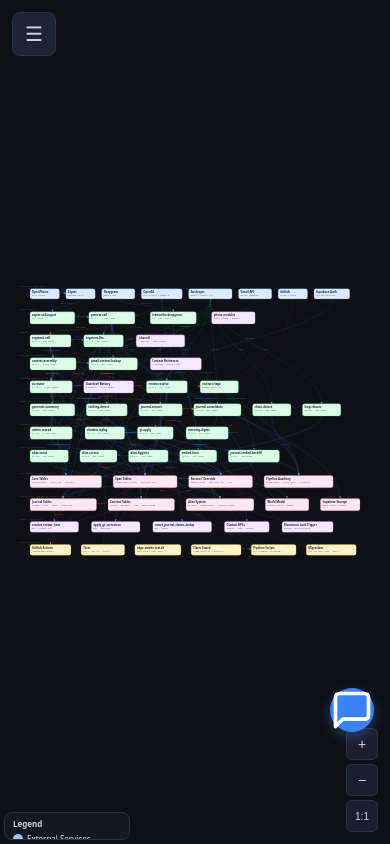
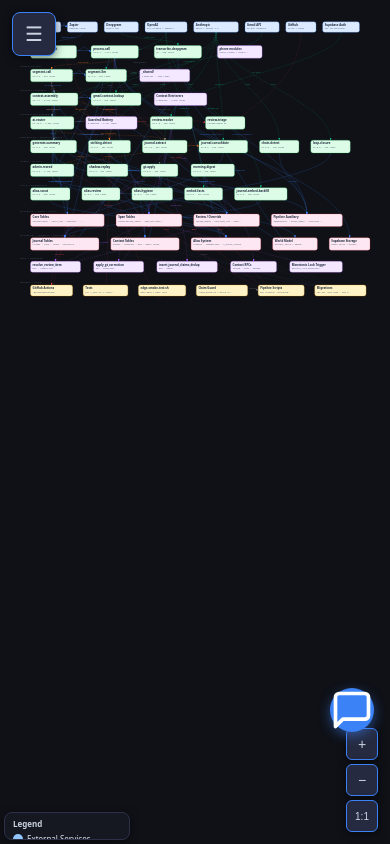
Before and after one commit to hcb-gpt/camber-map, a website: page index.html in a window 390 px wide. Drawn offline with nearby package versions, Linux system fonts and the light colour scheme; no server answers.

Commit message:
fix: mobile layout — top-align diagram, visible controls, safe-area insets
- fitToScreen() top-aligns on mobile instead of vertical centering (fixes blank space)
- iOS Safari timing: rAF + 300ms retry for dynamic viewport
- Hamburger/zoom buttons: brighter bg, blue border, box-shadow for visibility
- safe-area-inset-bottom on zoom controls, chat FAB, legend
- getDiagramBounds() includes row labels to prevent left-side clipping

Co-Authored-By: Claude Opus 4.6 <noreply@anthropic.com>

```diff
--- a/index.html
+++ b/index.html
@@ -347,6 +347,9 @@
       height: 44px;
       top: calc(12px + env(safe-area-inset-top, 0px));
       left: calc(12px + env(safe-area-inset-left, 0px));
+      background: #252a40;
+      border-color: #3b82f6;
+      box-shadow: 0 2px 8px rgba(0,0,0,0.5);
     }
     .layout {
       grid-template-columns: 1fr;
@@ -375,7 +378,7 @@
     }
     .zoom-controls {
       top: auto;
-      bottom: 16px;
+      bottom: calc(16px + env(safe-area-inset-bottom, 0px));
       right: 16px;
       flex-direction: column;
     }
@@ -383,14 +386,17 @@
       width: 36px;
       height: 36px;
       font-size: 16px;
-      background: #1e2235cc;
+      background: #252a40;
+      border-color: #3b82f6;
+      box-shadow: 0 2px 8px rgba(0,0,0,0.5);
     }
     .chat-fab {
-      bottom: calc(16px + 120px);
+      bottom: calc(16px + 120px + env(safe-area-inset-bottom, 0px));
       right: 16px;
       width: 48px;
       height: 48px;
       font-size: 22px;
+      box-shadow: 0 4px 12px rgba(59,130,246,0.5);
     }
     .chat-panel {
       width: 100vw;
@@ -493,10 +499,12 @@
     .legend {
       font-size: 9px;
       padding: 6px 10px;
+      bottom: calc(8px + env(safe-area-inset-bottom, 0px));
       max-height: 28px;
       overflow: hidden;
       cursor: pointer;
       transition: max-height 0.3s ease;
+      box-shadow: 0 2px 8px rgba(0,0,0,0.5);
     }
     .legend.expanded { max-height: 200px; }
     .legend::after {
@@ -537,19 +545,19 @@
       font-size: 14px;
     }
     .zoom-controls {
-      bottom: 12px;
+      bottom: calc(12px + env(safe-area-inset-bottom, 0px));
       right: 12px;
     }
     .chat-fab {
       width: 44px;
       height: 44px;
       font-size: 20px;
-      bottom: calc(12px + 100px);
+      bottom: calc(12px + 100px + env(safe-area-inset-bottom, 0px));
     }
     .legend {
       font-size: 8px;
       padding: 5px 8px;
-      bottom: 4px;
+      bottom: calc(4px + env(safe-area-inset-bottom, 0px));
       left: 4px;
     }
     .legend-row { gap: 4px; margin: 2px 0; }
@@ -1302,6 +1310,13 @@ function getDiagramBounds() {
     if (n.x + n.w > maxX) maxX = n.x + n.w;
     if (n.y + n.h > maxY) maxY = n.y + n.h;
   });
+  // Include row labels which start at x:10
+  ROW_LABELS.forEach(function(rl) {
+    if (rl.y >= minY - 20 && rl.y <= maxY + 20) {
+      if (rl.x < minX) minX = rl.x;
+      if (rl.y < minY) minY = rl.y;
+    }
+  });
   return { x: minX, y: minY, w: maxX - minX, h: maxY - minY };
 }
 
@@ -1311,12 +1326,18 @@ function fitToScreen() {
   var cw = canvas.clientWidth, ch = canvas.clientHeight;
   if (cw === 0 || ch === 0) return;
   var b = getDiagramBounds();
-  var pad = 30;
+  var isMobile = window.innerWidth <= 768;
+  var pad = isMobile ? 20 : 30;
   var zx = (cw - pad * 2) / b.w;
   var zy = (ch - pad * 2) / b.h;
   state.zoom = Math.max(0.15, Math.min(1.5, Math.min(zx, zy)));
   state.panX = (cw - b.w * state.zoom) / 2 - b.x * state.zoom;
-  state.panY = (ch - b.h * state.zoom) / 2 - b.y * state.zoom;
+  if (isMobile) {
+    // On mobile: align diagram to top instead of centering vertically
+    state.panY = pad - b.y * state.zoom;
+  } else {
+    state.panY = (ch - b.h * state.zoom) / 2 - b.y * state.zoom;
+  }
   renderDiagram();
 }
 
@@ -1400,7 +1421,11 @@ canvasArea.addEventListener('touchend', function() {
 
 // Fit diagram on load and window resize
 window.addEventListener('resize', function() { fitToScreen(); });
-setTimeout(fitToScreen, 50);
+// iOS Safari needs extra time to finalize dynamic viewport (100dvh)
+requestAnimationFrame(function() {
+  fitToScreen();
+  setTimeout(fitToScreen, 300);
+});
 
 var modalNode = null;
 function openModal(n) {
```
